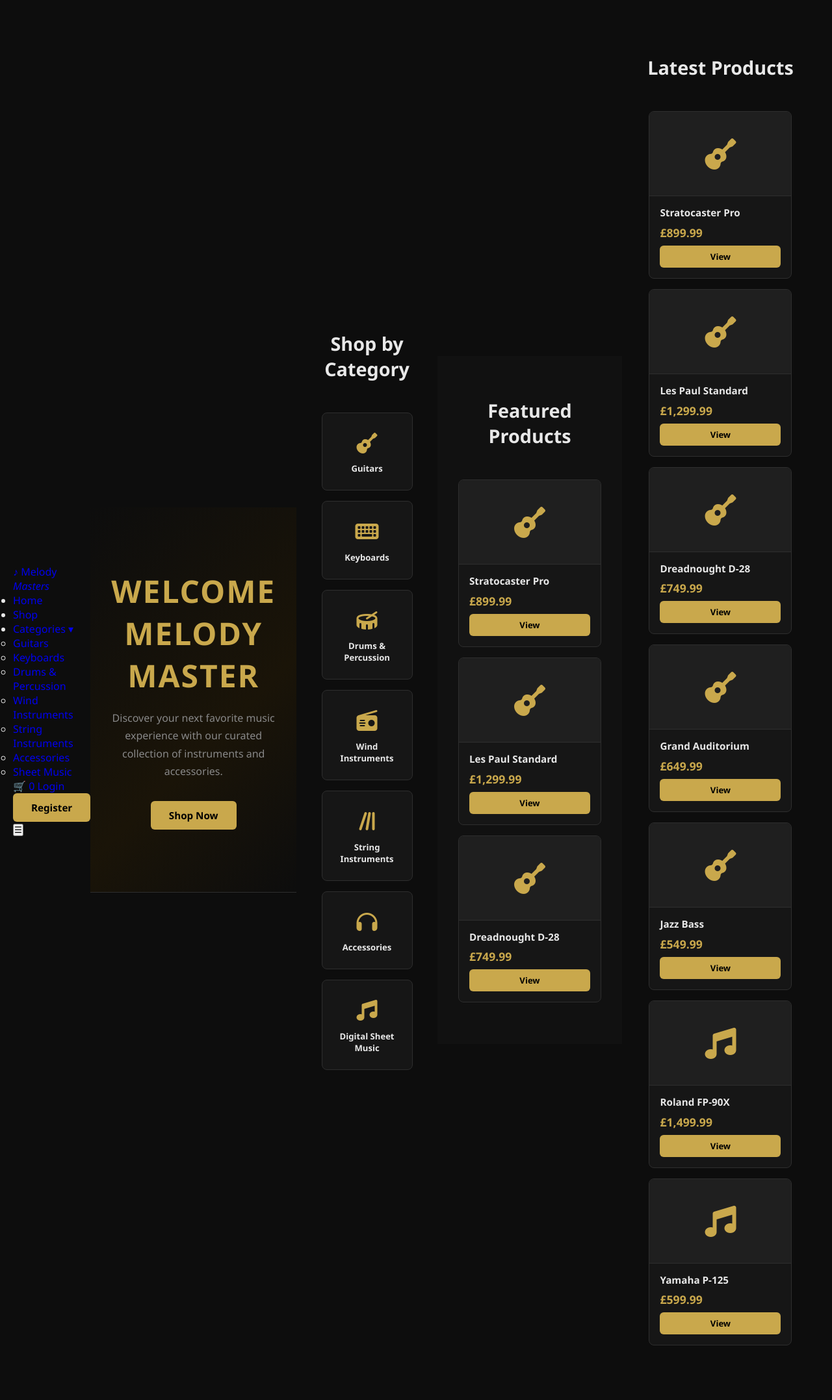
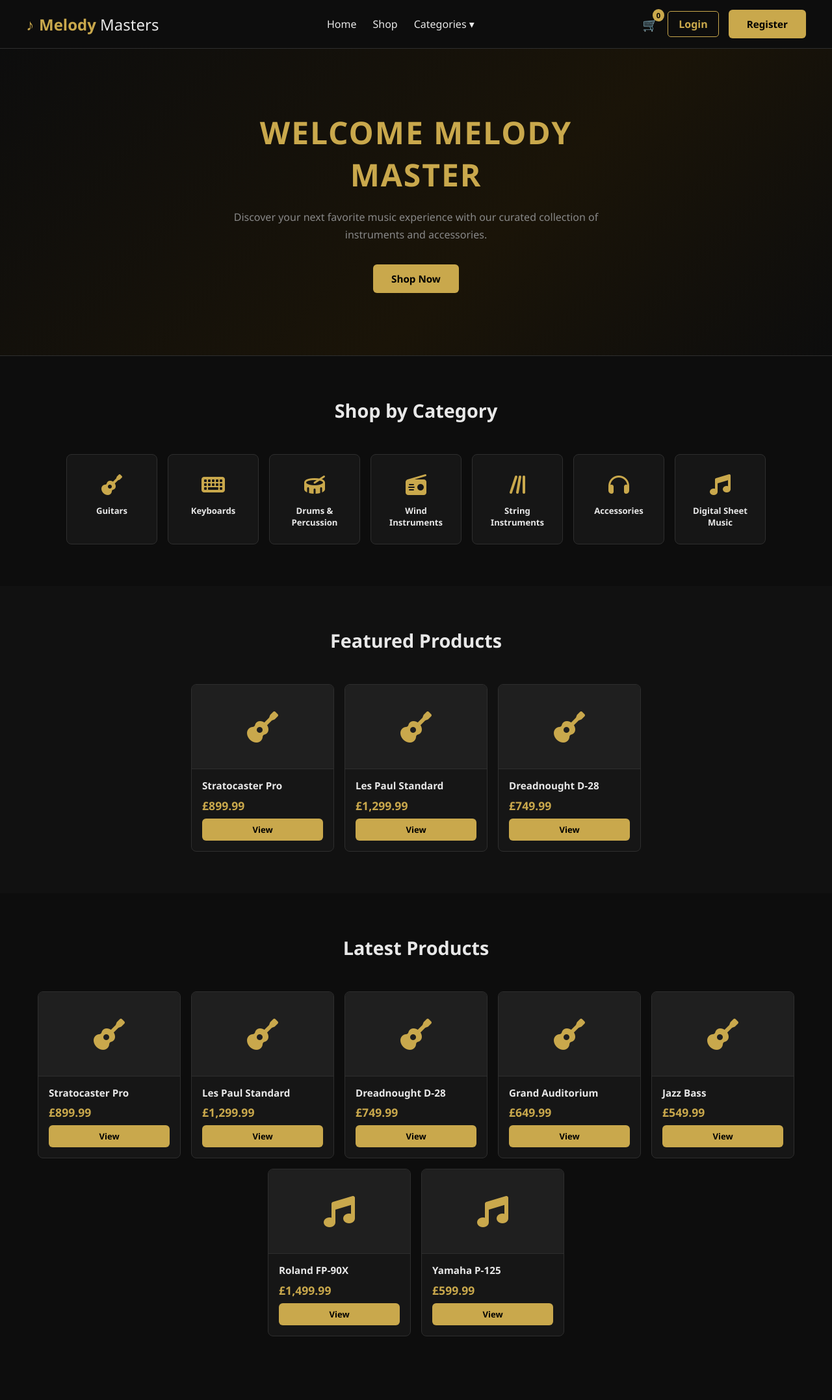
Before and after one commit to Prabashlakshitha/melody_music_shop, a PHP site: page / in a window 1280 px wide. Shown: the whole page at 65% size. After the commit the page ends 2057 px from the top, so only its background shows below. Run offline with PHP 8.4, Linux system fonts and the light colour scheme; data comes from the database, SQL or seed files in the repository.

Commit message:
modifiedd

```diff
--- a/includes/header.php
+++ b/includes/header.php
@@ -11,9 +11,12 @@ $page_title = "Melody - Master";
     <meta name="viewport" content="width=device-width, initial-scale=1.0">
     <title><?= htmlspecialchars($page_title) ?> | Melody Masters</title>
     <link href="https://fonts.googleapis.com/css2?family=Playfair+Display:wght@700;900&family=DM+Sans:wght@300;400;500;600&display=swap" rel="stylesheet">
+    <link rel="stylesheet" href="https://cdnjs.cloudflare.com/ajax/libs/font-awesome/6.5.1/css/all.min.css">
     <link rel="stylesheet" href="style/style.css">
+    <link rel="stylesheet" href="style/home.css">
 </head>
 <body>
+    <div class="main-container" style="flex-direction:column">
 
 <nav class="navbar">
     <a href="index.php" class="nav-logo">
@@ -74,3 +77,4 @@ $page_title = "Melody - Master";
 
     <button class="mobile-menu-btn" onclick="toggleMobileMenu()">&#9776;</button>
 </nav>
+</div>
--- a/index.php
+++ b/index.php
@@ -11,19 +11,9 @@ $product_results= $db->query("SELECT * FROM products ORDER BY created_at DESC LI
 //categories
 $categories = $db->query("SELECT * FROM categories where parent_id IS NULL");
 ?>
+        <!-- Hero Section -->
 
-<!DOCTYPE html>
-<html lang="en">
-    <head>
-    <meta charset="UTF-8">
-    <meta name="viewport" content="width=device-width, initial-scale=1.0">
-    <title></title>
-    <link rel="stylesheet" href="https://cdnjs.cloudflare.com/ajax/libs/font-awesome/6.5.1/css/all.min.css">
-    <link rel="stylesheet" href="style/home.css">
-
-    </head>
-    <body>
-        <!-- Hero Section -->
+        <div class="main-content-wrapper" style="flex: 1; width: 100%;">
 
         <section class="hero">
             <div class="hero-section">
@@ -106,5 +96,8 @@ $categories = $db->query("SELECT * FROM categories where parent_id IS NULL");
 
 
             }?>
+
+            </section>
+</div>
     </body>
 </html>
--- a/style/style.css
+++ b/style/style.css
@@ -4,14 +4,11 @@
   box-sizing: border-box;
 }
 
+/* Generic body styles - not centered */
 body {
-  background-color: #f0f4f8;
-  font-family: Georgia, serif;
-  display: flex;
-  justify-content: center;
-  align-items: center;
-  min-height: 100vh;
-  padding: 20px;
+  font-family: "Segoe UI", sans-serif;
+  background: #0d0d0d;
+  color: #e8e8e8;
 }
 
 .review-box {
@@ -22,6 +19,7 @@ body {
   width: 100%;
   max-width: 500px;
   box-shadow: 4px 4px 10px rgba(0, 0, 0, 0.1);
+  margin: 50px auto;
 }
 
 .review-box h3 {
@@ -94,3 +92,136 @@ p {
   font-size: 15px;
   margin-top: 20px;
 }
+
+/* navbar */
+.navbar {
+    display: flex;
+    justify-content: space-between;
+    align-items: center;
+    padding: 15px 40px;
+    background-color: #0d0d0d;
+    border-bottom: 1px solid #2e2e2e;
+}
+
+.nav-logo {
+    font-size: 1.5rem;
+    font-weight: 700;
+    color: #c9a84c; /* Gold color */
+    display: flex;
+    align-items: center;
+    gap: 8px;
+}
+
+.nav-logo em {
+    color: #e8e8e8;
+    font-style: normal;
+    font-weight: 300;
+}
+
+.nav-links {
+    list-style: none;
+    display: flex;
+    align-items: center;
+    gap: 25px;
+}
+
+.nav-links li a {
+    color: #e8e8e8;
+    font-weight: 500;
+    transition: color 0.3s ease;
+}
+
+.nav-links li a:hover {
+    color: #c9a84c;
+}
+
+/* Dropdown Menu Styles */
+.dropdown {
+    position: relative;
+}
+
+.dropdown-menu {
+    display: none;
+    position: absolute;
+    top: 100%;
+    left: 0;
+    background-color: #161616;
+    border: 1px solid #2e2e2e;
+    list-style: none;
+    min-width: 180px;
+    border-radius: 5px;
+    z-index: 1000;
+    padding: 10px 0;
+}
+
+.dropdown:hover .dropdown-menu {
+    display: block; /* Hover karama dropdown eka penwayi */
+}
+
+.dropdown-menu li a {
+    display: block;
+    padding: 10px 20px;
+    font-size: 0.9rem;
+}
+
+.dropdown-menu li a:hover {
+    background-color: rgba(201, 168, 76, 0.1);
+}
+
+/* Nav Actions (Buttons & Cart) */
+.nav-actions {
+    display: flex;
+    align-items: center;
+    gap: 15px;
+}
+
+.cart-btn {
+    color: #e8e8e8;
+    font-size: 1.2rem;
+    position: relative;
+}
+
+.cart-count {
+    background-color: #c9a84c;
+    color: #000;
+    font-size: 0.7rem;
+    font-weight: bold;
+    padding: 2px 6px;
+    border-radius: 50%;
+    position: absolute;
+    top: -10px;
+    right: -10px;
+}
+
+.btn-outline {
+    border: 1px solid #c9a84c;
+    color: #c9a84c;
+    padding: 8px 16px;
+    border-radius: 5px;
+    font-weight: 600;
+    transition: all 0.3s ease;
+}
+
+.btn-outline:hover {
+    background-color: #c9a84c;
+    color: #000;
+}
+
+.mobile-menu-btn {
+    display: none;
+    background: none;
+    border: none;
+    color: #c9a84c;
+    font-size: 1.5rem;
+    cursor: pointer;
+}
+
+/* Responsive Navbar */
+@media (max-width: 768px) {
+    .nav-links, .nav-actions {
+        display: none;
+    }
+    .mobile-menu-btn {
+        display: block;
+    }
+}
```
